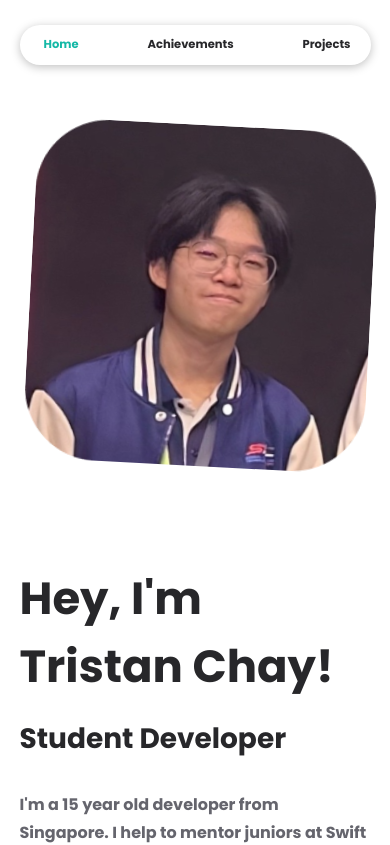
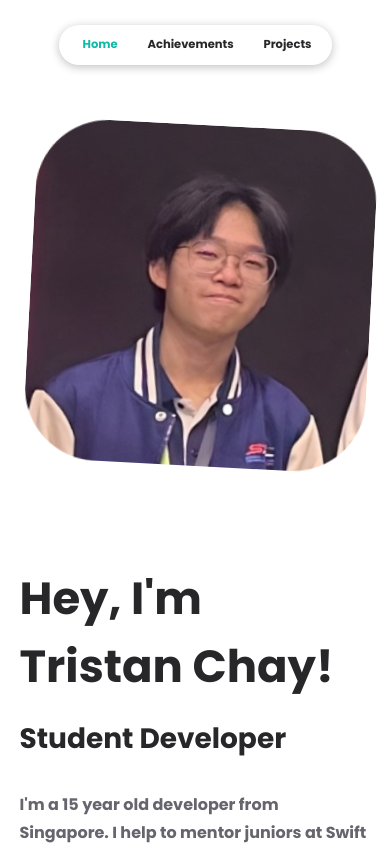
Before and after one commit to cheesetan/portfolio, a React (Create React App) app: page / in a window 390 px wide. Shown: the top 845 px of the page. Built offline with nearby package versions, Linux system fonts and the light colour scheme.

Commit message:
made navbar smaller on mobile

```diff
--- a/src/components/common/styles/navBar.css
+++ b/src/components/common/styles/navBar.css
@@ -64,7 +64,7 @@
 	}
 
 	.nav-background {
-		width: 90%;
+		width: 70%;
 		height: 40px;
 	}
 
```
